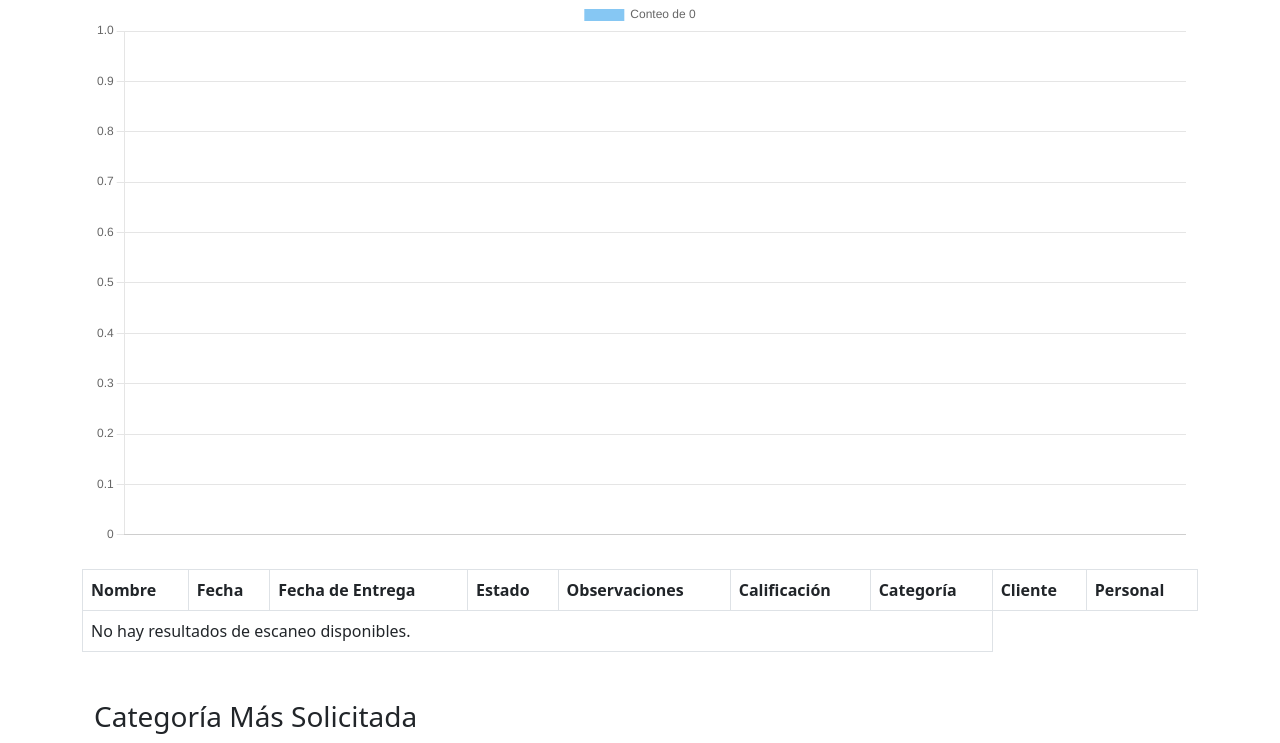
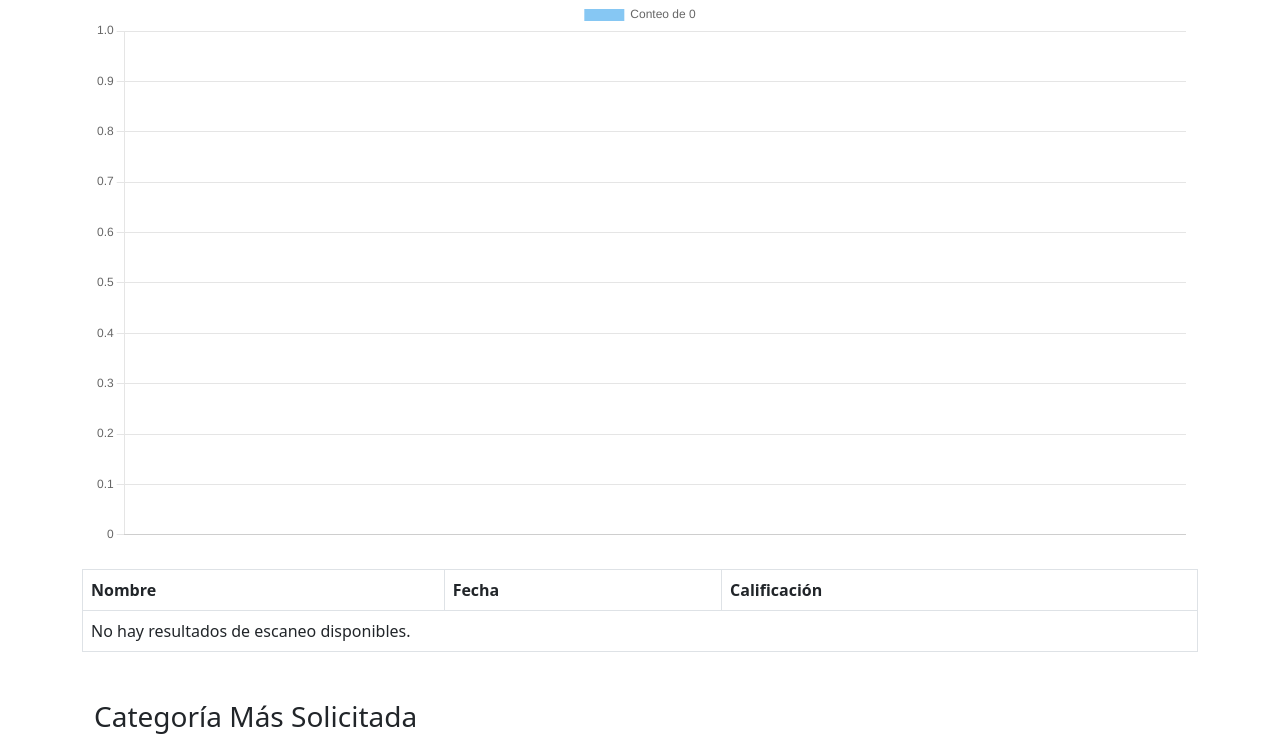
Before and after one commit to GonzaloTI/djangorailway, a Django app: page /inteligencia_de_negocios/ in a window 1280 px wide. Shown: the part 3340-4083 px from the top of the page. Run offline with Django 5.2, Linux system fonts and the light colour scheme; data that the repository does not hold is empty; some libraries are stand-ins or nearby versions.

Commit message:
deploy9 optimize table

```diff
--- a/myapp/templates/kpi.html
+++ b/myapp/templates/kpi.html
@@ -115,29 +115,18 @@
 
                         <th>Nombre</th>
                         <th>Fecha</th>
-                        <th>Fecha de Entrega</th>
-                        <th>Estado</th>
-                        <th>Observaciones</th>
                         <th>Calificación</th>
-                        <th>Categoría</th>
-                        <th>Cliente</th>
-                        <th>Personal</th>
-
 
                 </tr>
             </thead>
             <tbody>
                 {% for test in tests %}
                 <tr>
+
                     <td>{{ test.nombre }}</td>
                     <td>{{ test.fecha }}</td>
-                    <td>{{ test.fecha_entrega }}</td>
-                    <td>{{ test.estado }}</td>
-                    <td>{{ test.observaciones }}</td>
                     <td>{{ test.calificacion }}</td>
-                    <td>{{ test.categoria.nombre }}</td> <!-- Asume que la categoría tiene un nombre -->
-                    <td>{{ test.cliente.nombre }}</td> <!-- Asume que `username` es el campo de nombre en CustomUser -->
-                    <td>{{ test.personal.nombre }}</td>
+
                 </tr>
                 {% empty %}
                 <tr>
--- a/myapp/views.py
+++ b/myapp/views.py
@@ -128,7 +128,8 @@
     categorias = [item['categoria__nombre'] for item in categoria_counts]
     cantidades = [item['cantidad'] for item in categoria_counts]
 
-    result = Test.objects.all()
+    result = Test.objects.values('nombre', 'fecha', 'calificacion')
+
     field_names = [field.name for field in Test._meta.fields]  # Obtiene los nombres de los campos
 
 
```
